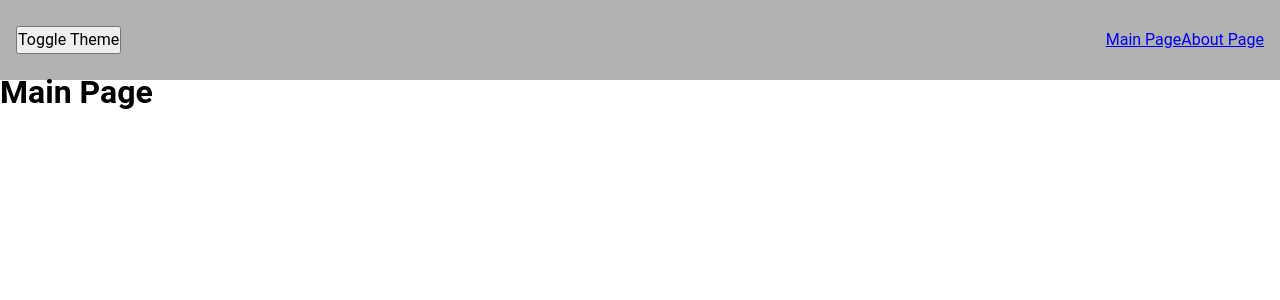
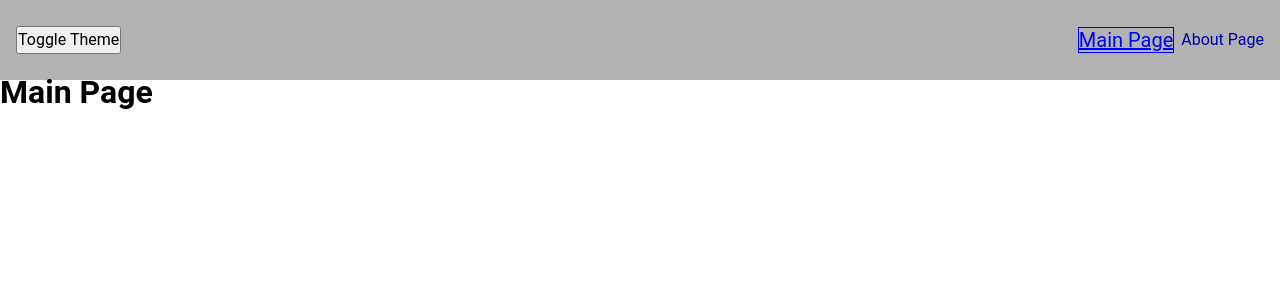
Before and after one commit to Holbootla/news, a React app: page / in a window 1280 px wide. Shown: the top 300 px of the page. Built offline with nearby package versions, Linux system fonts and the light colour scheme.

Commit message:
add navbar and link ui component

```diff
--- a/src/app/styles/themes/dark.scss
+++ b/src/app/styles/themes/dark.scss
@@ -5,4 +5,7 @@
   --secondary-color: #c1c1c1;
 
   --navbar-bg-color: #1c1c1c;
+
+  --primary-link-color: #ff0000;
+  --secondary-link-color: #aa0000;
 }
--- a/src/app/styles/themes/light.scss
+++ b/src/app/styles/themes/light.scss
@@ -5,4 +5,7 @@
   --secondary-color: #3f3f3f;
 
   --navbar-bg-color: #b2b2b2;
+
+  --primary-link-color: #0000ff;
+  --secondary-link-color: #0000aa;
 }
--- a/src/shared/lib/classNames/classNames.ts
+++ b/src/shared/lib/classNames/classNames.ts
@@ -6,7 +6,7 @@ export const classNames = (mainClass:string, modClasses:ModClasses, addClasses:s
         ...addClasses,
         ...Object.entries(modClasses)
             .filter(([className, enabled]) => enabled)
-            .map((className, enabled) => className)
+            .map(([className, enabled]) => className)
     ]
         .join(' ')
 );
--- /dev/null
+++ b/src/shared/ui/AppLink/AppLink.module.scss
@@ -0,0 +1,30 @@
+.appLink {
+  text-decoration: none;
+
+  &.primary {
+    color: var(--primary-link-color);
+
+    &:visited {
+      color: var(--primary-link-color);
+    }
+
+    &.outline {
+      outline: 1px solid var(--primary-link-color);
+      font-size: 20px;
+    }
+  }
+
+  &.secondary {
+    color: var(--secondary-link-color);
+    &:visited {
+      color: var(--secondary-link-color);
+    }
+    &.outline {
+      outline: 1px solid var(--secondary-link-color);
+    }
+  }
+
+  &.underline {
+    text-decoration: underline;
+  }
+}
--- /dev/null
+++ b/src/shared/ui/AppLink/AppLink.tsx
@@ -0,0 +1,26 @@
+import { FC } from "react";
+import { classNames } from "@/shared/lib";
+import classes from './AppLink.module.scss'
+import { Link, LinkProps } from "react-router-dom";
+
+export enum AppLinkVariants {
+    PRIMARY = 'primary',
+    SECONDARY = 'secondary',
+}
+
+interface AppLinkProps extends LinkProps {
+    outline?:boolean;
+    underline?:boolean;
+    variant?:AppLinkVariants;
+}
+
+export const AppLink:FC<AppLinkProps> = ({to, outline = false, underline = true, variant = AppLinkVariants.PRIMARY, children}) => {
+    return (
+        <Link
+            to={to}
+            className={classNames(classes.appLink, {[classes[variant]]:true, [classes.outline]:outline, [classes.underline]:underline}, [])}
+        >
+            {children}
+        </Link>
+    );
+};
--- /dev/null
+++ b/src/shared/ui/index.ts
@@ -0,0 +1 @@
+export { AppLink, AppLinkVariants } from "./AppLink/AppLink";
--- a/src/widgets/Navbar/ui/Navbar.module.scss
+++ b/src/widgets/Navbar/ui/Navbar.module.scss
@@ -1,4 +1,4 @@
-.Navbar {
+.navbar {
   width: 100%;
   height: var(--navbar-height);
   padding-left: 16px;
@@ -8,3 +8,9 @@
   align-items: center;
   background-color: var(--navbar-bg-color);
 }
+
+.links {
+  display: flex;
+  column-gap: 8px;
+  align-items: center;
+}
--- a/src/widgets/Navbar/ui/Navbar.tsx
+++ b/src/widgets/Navbar/ui/Navbar.tsx
@@ -1,17 +1,17 @@
 import { classNames } from "@/shared/lib";
 import classes from './Navbar.module.scss'
-import { Link } from "react-router-dom";
 import { useTheme } from "@/shared/ThemeProvider";
+import { AppLink, AppLinkVariants } from "@/shared/ui";
 
 export const Navbar = () => {
     const {toggleTheme} = useTheme();
 
     return (
-        <div className={classNames(classes.Navbar, {}, [])}>
+        <div className={classNames(classes.navbar, {}, [])}>
             <button onClick={toggleTheme}>Toggle Theme</button>
-            <div>
-                <Link to='/'>Main Page</Link>
-                <Link to='/about'>About Page</Link>
+            <div className={classNames(classes.links, {}, [])}>
+                <AppLink to='/' variant={AppLinkVariants.PRIMARY} outline>Main Page</AppLink>
+                <AppLink to='/about' variant={AppLinkVariants.SECONDARY} underline={false}>About Page</AppLink>
             </div>
         </div>
     );
```
